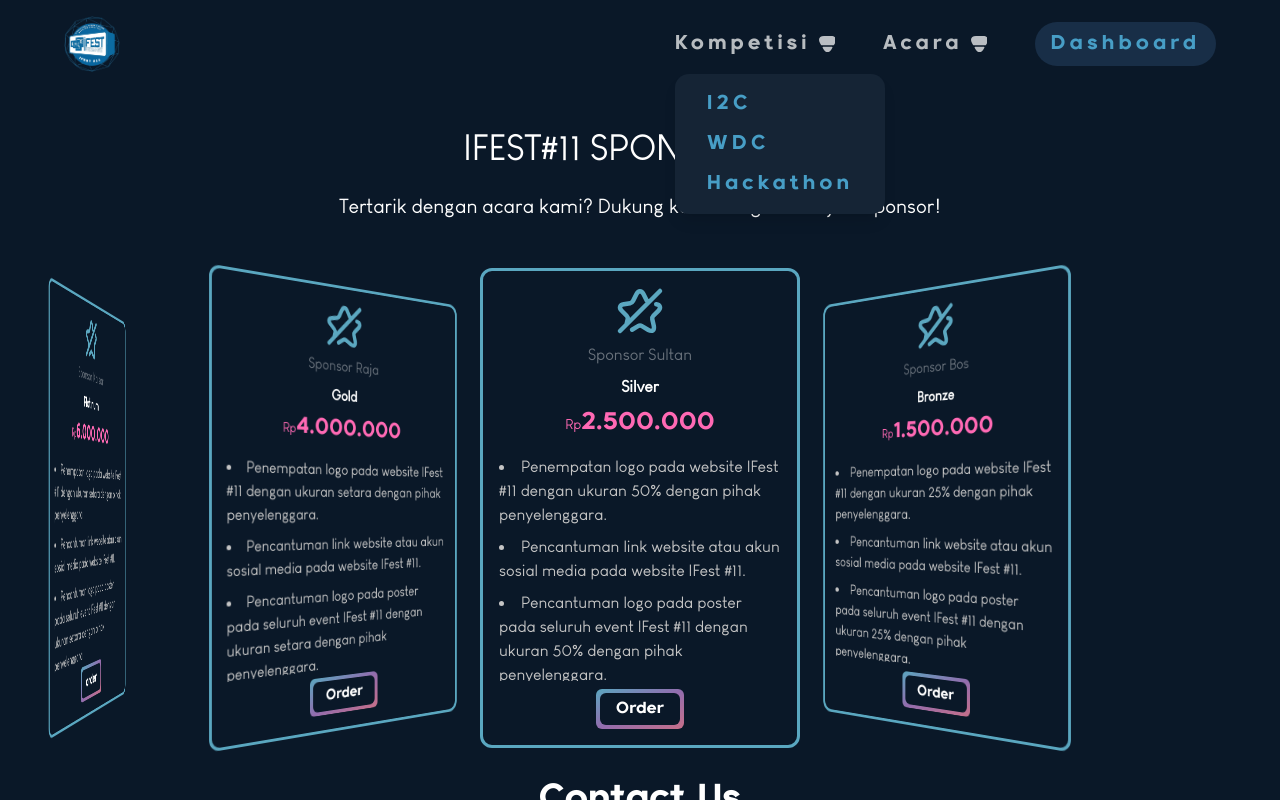
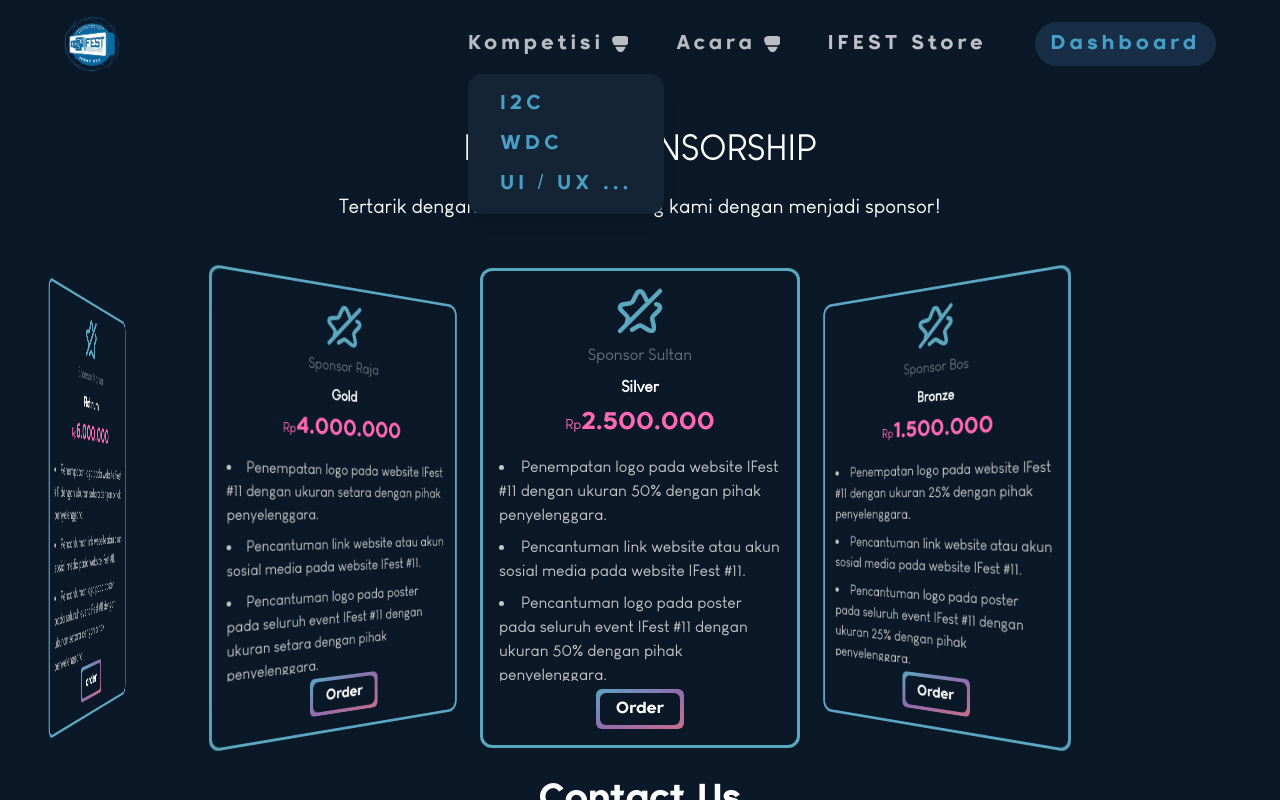
Before and after one commit to HIMAFORKA-UAJY/ifest.uajy.ac.id, a React (Vite) app: page /sponsor in a window 1280 px wide. Both pictures are taken after a click on the button "Kompetisi". Shown: the top 800 px of the page. Built offline with nearby package versions, Linux system fonts and the light colour scheme.

Commit message:
add ifest store navbar

```diff
--- a/src/App.tsx
+++ b/src/App.tsx
@@ -24,8 +24,9 @@
         <Route path="/wdc" element={<WDC />} />
         <Route path="/hackathon" element={<UnderDevelopment />} />
         <Route path="/seminar" element={<UnderDevelopment />} />
+        <Route path="/ui-ux" element={<UnderDevelopment />} />
         <Route path="/donor-darah" element={<DonorDarah />} />
-        <Route path="/food-bazaar" element={<UnderDevelopment />} />
+        <Route path="/ifest-store" element={<UnderDevelopment />} />
         <Route path="/sponsor" element={<Sponsor />} />
         <Route path="/blog/finalis-wdc" element={<Blog />} />
         <Route path="*" element={<Error404 />} />
--- a/src/components/NavBar.tsx
+++ b/src/components/NavBar.tsx
@@ -61,7 +61,14 @@
       <div className="hidden flex-row items-center gap-12 lg:flex">
         <div>
           <Menu>
+            <motion.div
+                  whileHover={{ scale: 1.1 }}
+                  whileTap={{ scale: 0.9 }}
+                  className="cursor-default rounded-[0.7em] font-retroica text-xl"
+                  style={{ color: 'rgb(192,191,201)' }}
+                >
             <Menu.Button className="flex cursor-pointer items-center gap-2 font-retroica text-xl tracking-[0.2em] text-[#ffffffb5]">
+
               Kompetisi
               <svg
                 width="16"
@@ -77,6 +84,7 @@
                 />
               </svg>
             </Menu.Button>
+            </motion.div>
             <Menu.Items>
               <motion.div
                 initial={{ opacity: 0 }}
@@ -122,8 +130,8 @@
                 >
                   <Menu.Item>
                     {({ active }) => (
-                      <Link className={`${active && "text-[#fff]"}`} to="/hackathon">
-                        Hackathon
+                      <Link className={`${active && "text-[#fff]"}`} to="/ui-ux">
+                        UI / UX ...
                       </Link>
                     )}
                   </Menu.Item>
@@ -150,6 +158,14 @@
         </div>
         <div>
           <Menu>
+            <motion.div
+                  whileHover={{ scale: 1.1 }}
+                  whileTap={{ scale: 0.9 }}
+                  className="cursor-default rounded-[0.7em] font-retroica text-xl"
+                  style={{ color: 'rgb(192,191,201)' }}
+                >
+
+
             <Menu.Button className="flex cursor-default items-center gap-2 font-retroica text-xl tracking-[0.2em] text-[#ffffffb5]">
               Acara
               <svg
@@ -166,6 +182,7 @@
                 />
               </svg>
             </Menu.Button>
+            </motion.div>
             <Menu.Items>
               <motion.div
                 initial={{ opacity: 0 }}
@@ -191,20 +208,7 @@
                                         )}
                                     </Menu.Item>
                                 </motion.div> */}
-                <motion.div
-                  whileHover={{ scale: 1.1 }}
-                  whileTap={{ scale: 0.9 }}
-                  className="cursor-default rounded-[0.7em] font-retroica text-xl"
-                  style={{ color: color.fg }}
-                >
-                  <Menu.Item>
-                    {({ active }) => (
-                      <Link className={`${active && "text-[#fff]"}`} to="/food-bazaar">
-                        Food Bazaar
-                      </Link>
-                    )}
-                  </Menu.Item>
-                </motion.div>
+
                 <motion.div
                   whileHover={{ scale: 1.1 }}
                   whileTap={{ scale: 0.9 }}
@@ -237,12 +241,42 @@
             </Menu.Items>
           </Menu>
         </div>
+        <div>
+          <Menu>
+             <Menu.Button className="flex cursor-default items-center gap-2 font-retroica text-xl tracking-[0.2em] text-[#ffffff]">
+              <motion.div
+                  whileHover={{ scale: 1.1 }}
+                  whileTap={{ scale: 0.9 }}
+                  className="cursor-default rounded-[0.7em] font-retroica text-xl"
+                  style={{ color: 'rgb(192,191,201)' }}
+                >
+                  <Menu.Item>
+                    {({ active }) => (
+                      <Link className={`${active && "text-[#fff]"}`} to="/ifest-store">
+                        IFEST Store
+                      </Link>
+                    )}
+                  </Menu.Item>
+                </motion.div>
+              </Menu.Button>
+          </Menu>
+        </div>
+         <motion.div
+                  whileHover={{ scale: 1.1 }}
+                  whileTap={{ scale: 0.9 }}
+                  className="cursor-default rounded-[0.7em] font-retroica text-xl"
+                  style={{ color: 'rgb(192,191,201)' }}
+                >
+
+
         <button
           className="inline-block cursor-default rounded-[2.0em] px-4 py-2 font-retroica text-xl tracking-[0.2em]"
           style={{ backgroundColor: color.bg2, color: color.fg }}
         >
+
           <Link to="/dashboard">Dashboard</Link>
         </button>
+        </motion.div>
       </div>
 
       <Popover className="text-white lg:hidden">
@@ -288,7 +322,15 @@
                 className="font-retroica text-xl font-bold tracking-[6px]"
                 style={{ color: color.fg }}
               >
+                <motion.div
+                  whileHover={{ scale: 1.1 }}
+                  whileTap={{ scale: 0.9 }}
+                  className="cursor-default rounded-[0.7em] font-retroica text-xl"
+                  style={{ color: 'rgb(192,191,201)' }}
+                >
+
                 Kompetisi
+                </motion.div>
               </div>
               <div className="flex gap-2">
                 <button
@@ -303,6 +345,12 @@
                 >
                   <Link to="/wdc">WDC</Link>
                 </button>
+                 <button
+                  className="py- cursor-default rounded-full border-4 px-4 font-retroica text-xl tracking-wide"
+                  style={{ borderColor: color.bg2, color: color.fg }}
+                >
+                  <Link to="/ui-ux">UI / UX</Link>
+                </button>
               </div>
             </div>
             <div className="flex flex-col items-center gap-2">
@@ -313,18 +361,37 @@
                 Acara
               </div>
               <div className="flex gap-2">
-                <button
-                  className="py- cursor-default rounded-full border-4 px-4 font-retroica text-xl tracking-wide"
-                  style={{ borderColor: color.bg2, color: color.fg }}
-                >
-                  <Link to="/food-bazaar">Food Bazaar</Link>
-                </button>
+
                 <button
                   className="py- cursor-default rounded-full border-4 px-4 font-retroica text-xl tracking-wide"
                   style={{ borderColor: color.bg2, color: color.fg }}
                 >
                   <Link to="/donor-darah">Donor Darah</Link>
                 </button>
+                <button
+                  className="py- cursor-default rounded-full border-4 px-4 font-retroica text-xl tracking-wide"
+                  style={{ borderColor: color.bg2, color: color.fg }}
+                >
+                  <Link to="/seminar">Seminar Nasional</Link>
+                </button>
+
+              </div>
+            </div>
+            <div className="flex flex-col items-center gap-2">
+              <div
+                className="font-retroica text-xl font-bold tracking-[6px]"
+                style={{ color: color.fg }}
+              >
+                Belanja
+              </div>
+              <div className="flex gap-2">
+                <button
+                  className="py- cursor-default rounded-full border-4 px-4 font-retroica text-xl tracking-wide"
+                  style={{ borderColor: color.bg2, color: color.fg }}
+                >
+                  <Link to="/ifest-store">IFEST Store</Link>
+                </button>
+
               </div>
             </div>
             <div className="flex flex-col items-center gap-2">
--- /dev/null
+++ b/src/pages/IfestStore.tsx
@@ -0,0 +1,14 @@
+import Layout from "../components/Layout";
+import { FC } from "react";
+
+const IfestStore: FC = () => {
+  return (
+    <Layout>
+      <div className="flex flex-col items-center justify-center">
+        <h1 className="text-4xl">IFEST Store</h1>
+      </div>
+    </Layout>
+  );
+};
+
+export default IfestStore;
--- /dev/null
+++ b/src/pages/uiux.tsx
@@ -0,0 +1,14 @@
+import Layout from "../components/Layout";
+import { FC } from "react";
+
+const Uiux: FC = () => {
+  return (
+    <Layout>
+      <div className="flex flex-col items-center justify-center">
+        <h1 className="text-4xl">UI / UX</h1>
+      </div>
+    </Layout>
+  );
+};
+
+export default Uiux;
```
